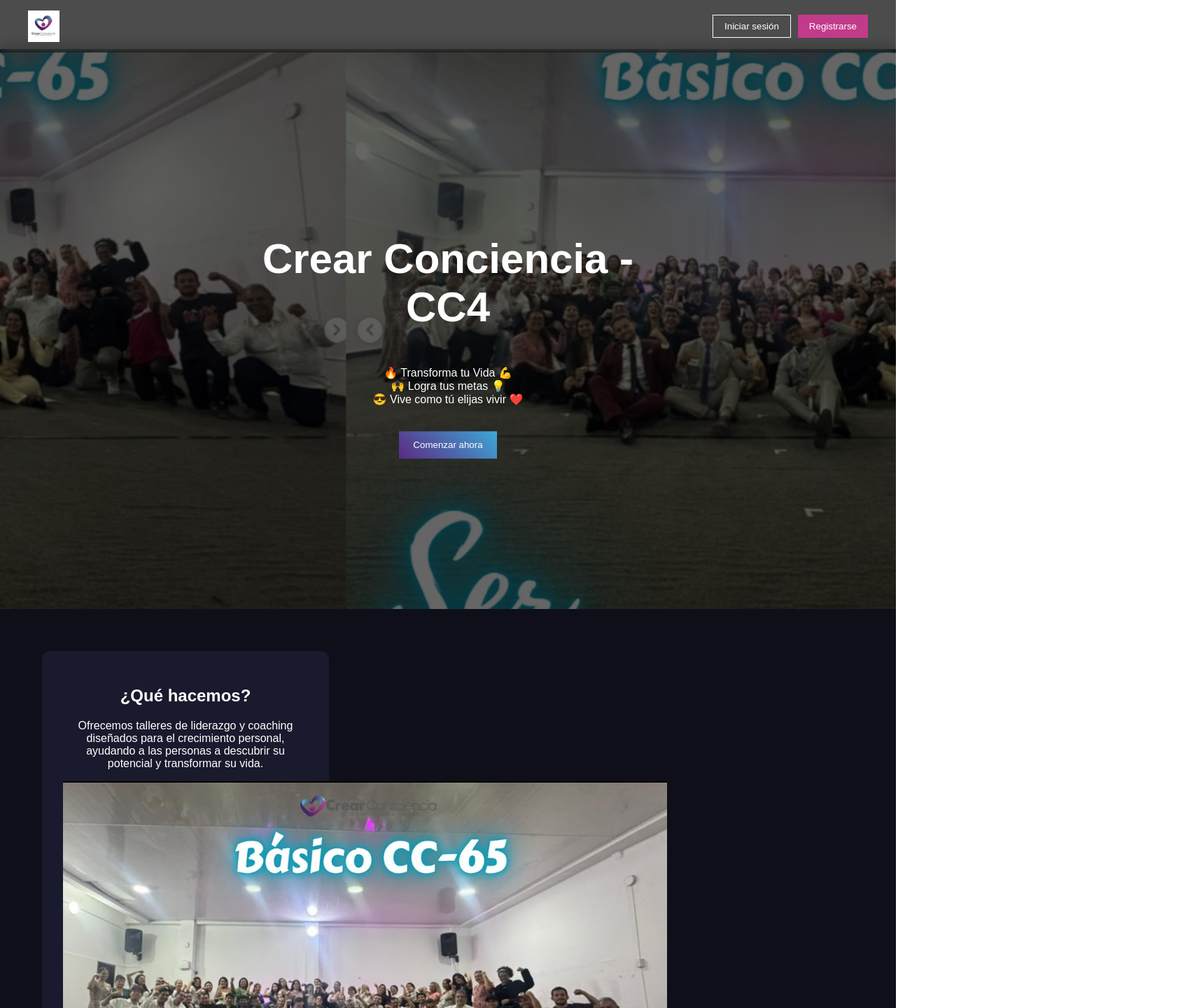
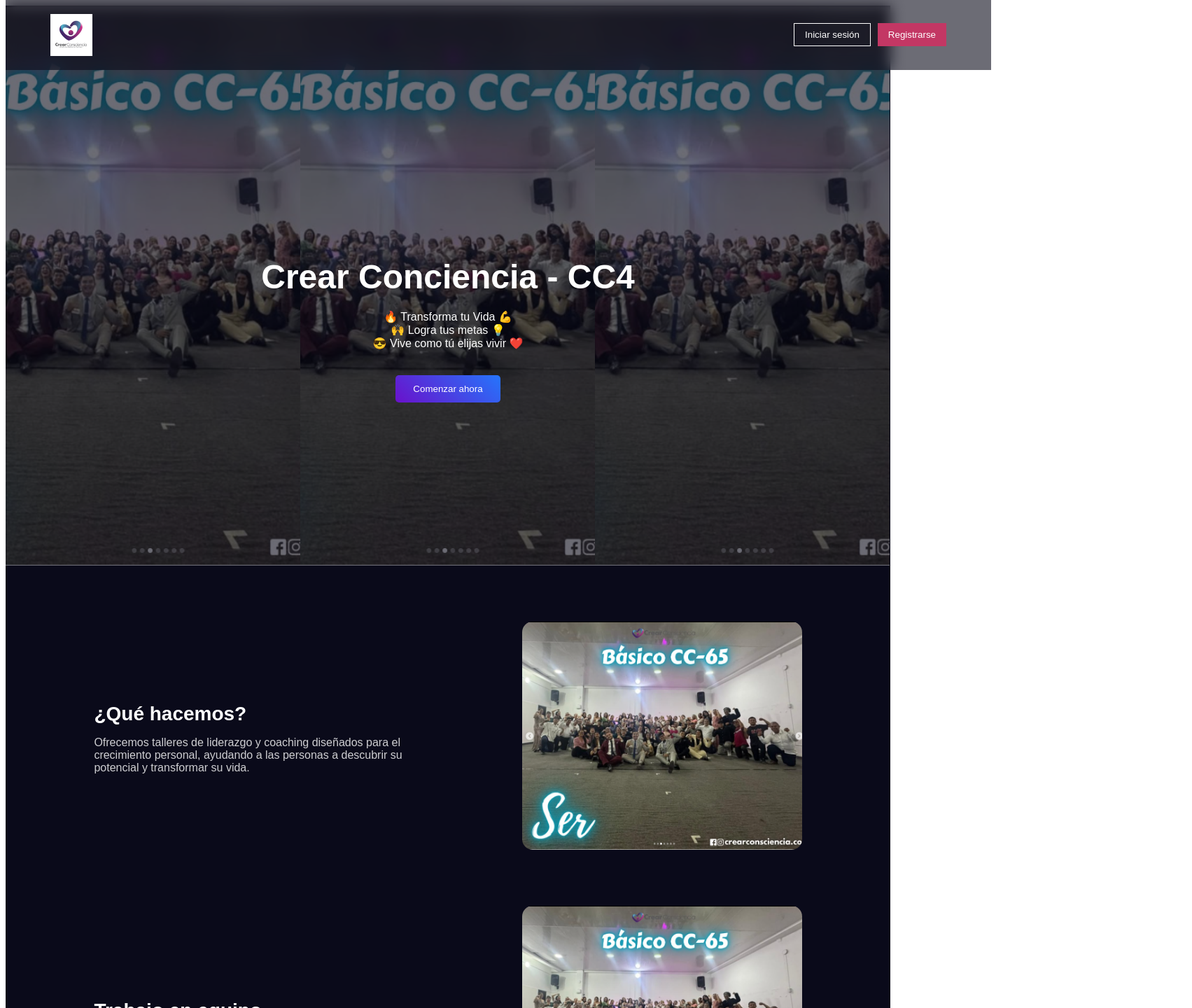
Before and after one commit to LuisCruz11/lidera360-frontend, a React (Vite) app: page / in a window 1280 px wide. Shown: the top 1440 px of the page at 70% size, 1703 px wide, since content can reach past the window. Built offline with nearby package versions, Linux system fonts and the light colour scheme.

Commit message:
Cambio en Home

```diff
--- a/src/styles/home.css
+++ b/src/styles/home.css
@@ -1,29 +1,25 @@
-body {
-  margin: 0;
+.home {
+  background: #0a0a1a;
+  color: white;
+  min-height: 100vh;
   font-family: Arial, sans-serif;
-}
-
-.home {
-  background: #0f0f1a;
-  color: white;
 }
 
 .navbar {
   display: flex;
   justify-content: space-between;
   align-items: center;
-  padding: 15px 40px;
-  background: rgba(0, 0, 0, 0.7);
+  padding: 20px 5%;
+  position: fixed;
+  width: 100%;
+  top: 0;
+  background: rgba(10, 10, 26, 0.6);
   backdrop-filter: blur(10px);
-  position: fixed;
-  top: 0;
-  width: 100%;
-  box-sizing: border-box;
   z-index: 10;
 }
 
 .logo {
-  height: 45px;
+  width: 60px;
 }
 
 .nav-buttons {
@@ -35,99 +31,100 @@ body {
   background: transparent;
   border: 1px solid white;
   color: white;
-  padding: 8px 16px;
+  padding: 8px 15px;
   cursor: pointer;
 }
 
 .btn-register {
-  background: #C23B8A;
+  background: #c33764;
   border: none;
-  padding: 8px 16px;
   color: white;
+  padding: 8px 15px;
   cursor: pointer;
 }
 
 .hero {
+  position: relative;
   height: 100vh;
-  position: relative;
   overflow: hidden;
-  margin-top: 70px;
 }
 
 .collage {
+  position: absolute;
+  width: 100%;
+  height: 100%;
   display: flex;
-  width: 300%;
-  animation: scroll 20s linear infinite;
 }
 
 .collage img {
-  width: 100%;
-  height: 100vh;
+  width: 33.3%;
   object-fit: cover;
-  filter: brightness(0.4);
-}
-
-@keyframes scroll {
-  0% { transform: translateX(0); }
-  100% { transform: translateX(-66%); }
+  opacity: 0.4;
 }
 
 .hero-overlay {
-  position: absolute;
-  top: 50%;
-  left: 50%;
-  transform: translate(-50%, -50%);
+  position: relative;
+  z-index: 2;
   text-align: center;
+  top: 40%;
 }
 
 .hero-overlay h1 {
-  font-size: 60px;
+  font-size: 48px;
+  margin-bottom: 20px;
 }
 
 .btn-primary {
-  margin-top: 20px;
-  background: linear-gradient(45deg, #5A2A83, #3FA7D6);
+  background: linear-gradient(45deg, #6a11cb, #2575fc);
   border: none;
-  padding: 12px 20px;
+  padding: 12px 25px;
   color: white;
   cursor: pointer;
-}
-
-.info {
-  text-align: center;
-  padding: 60px;
+  border-radius: 5px;
+  margin-top: 20px;
 }
 
 .features {
   display: flex;
   flex-direction: column;
-  gap: 40px;
-  padding: 60px;
-  align-items: stretch;
+  gap: 80px;
+  padding: 80px 10%;
 }
 
 .feature {
-  background: #1a1a2e;
-  padding: 30px;
-  border-radius: 12px;
-  width: 350px;
-  text-align: center;
+  display: flex;
+  align-items: center;
+  justify-content: space-between;
+  gap: 40px;
+}
+
+.feature.left {
+  flex-direction: row;
+}
+
+.feature.right {
+  flex-direction: row-reverse;
+}
+
+.feature-text {
+  width: 50%;
+}
+
+.feature-text h2 {
+  font-size: 28px;
+  margin-bottom: 10px;
+}
+
+.feature-text p {
+  opacity: 0.8;
+}
+
+.feature-img {
+  width: 400px;
+  border-radius: 15px;
   transition: 0.3s;
 }
 
-.feature:hover {
+.feature-img:hover {
   transform: scale(1.05);
 }
-
-.feature:nth-child(1) {
-  margin-right: auto;
-}
-
-.feature:nth-child(2) {
-  margin-left: auto;
-  margin-right: auto;
-}
-
-.feature:nth-child(3) {
-  margin-left: auto;
-}
```
